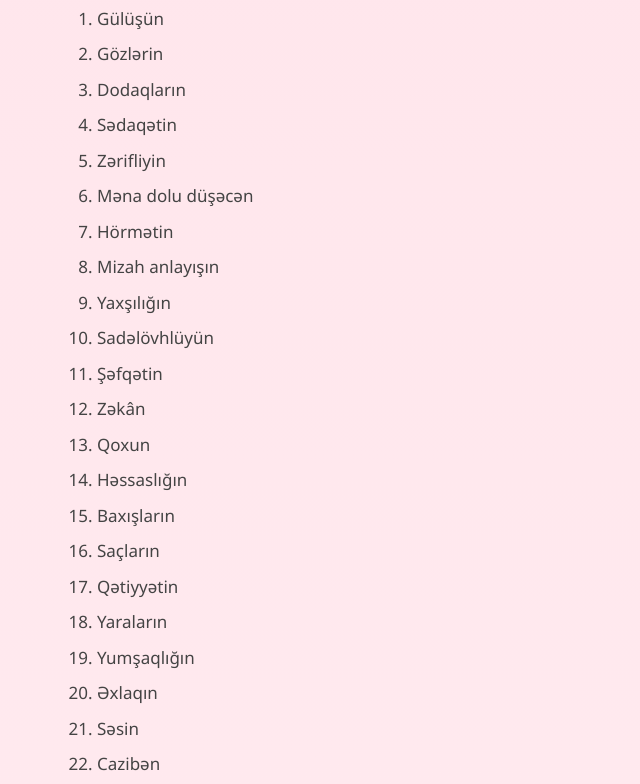
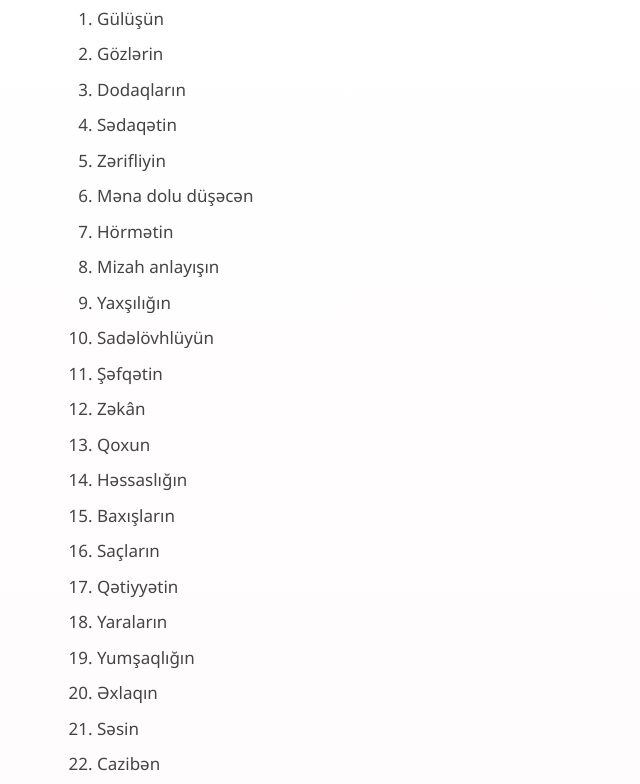
Before and after one commit to EricIsMyHero/seni-sevmeyimin-200-sebebi, a plain HTML site: page index.html in a window 1280 px wide. Shown: the part 110-894 px from the top of the page, without its empty margins (163-803 px from the left). Drawn offline with Linux system fonts and the light colour scheme.

Commit message:
Update index.html

```diff
--- a/index.html
+++ b/index.html
@@ -5,7 +5,7 @@
   <title>Səni Sevməyimin 200 Səbəbi</title>
   <style>
     body {
-  background: linear-gradient(to bottom, #ffe6ec, #ffffff);
+  background: linear-gradient(to bottom, #ffffff, #ffe6ec);
   font-family: 'Segoe UI', sans-serif;
   padding: 30px;
   max-width: 800px;
```
